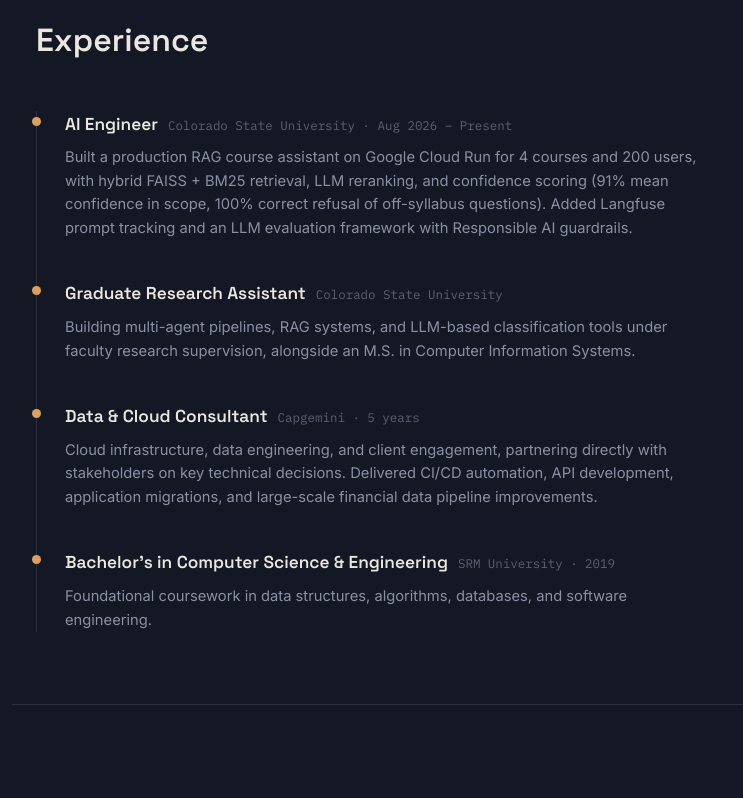
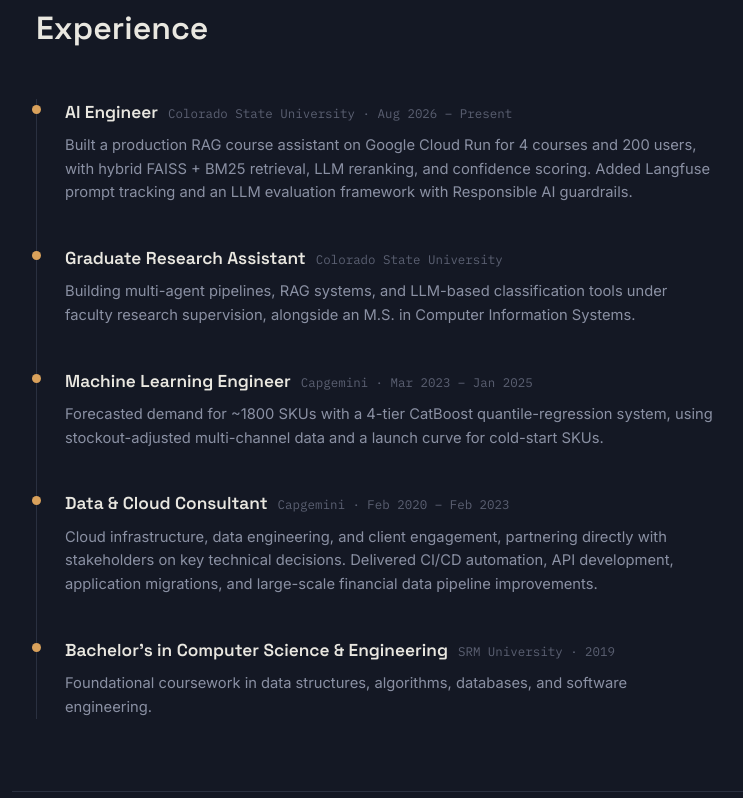
Before and after one commit to bawamehar/bawamehar.github.io, a plain HTML site: page index.html in a window 1280 px wide. Shown: the part 4057-4855 px from the top of the page, without its empty margins (68-811 px from the left). Drawn offline with Linux system fonts and the light colour scheme.

Commit message:
Add ML Engineer role, split Capgemini dates, trim AI Engineer and skills
- Experience: add Machine Learning Engineer (Capgemini, Mar 2023 - Jan 2025), date Data & Cloud Consultant Feb 2020 - Feb 2023
- AI Engineer: remove confidence/refusal metrics
- Skills: remove Hybrid Search / Reranking
- Cache-bust resume links (?v=2) so browsers fetch the new PDF

Co-Authored-By: Claude Sonnet 5.5 <noreply@anthropic.com>

```diff
--- a/index.html
+++ b/index.html
@@ -34,7 +34,7 @@
       <a href="https://www.linkedin.com/in/bawamehar/" target="_blank" rel="noopener noreferrer" aria-label="LinkedIn" data-tooltip="LinkedIn">
         <svg viewBox="0 0 24 24" width="17" height="17" fill="currentColor"><path d="M20.447 20.452h-3.554v-5.569c0-1.328-.027-3.037-1.852-3.037-1.853 0-2.136 1.446-2.136 2.939v5.667H9.351V9h3.414v1.561h.046c.477-.9 1.637-1.85 3.37-1.85 3.601 0 4.267 2.37 4.267 5.455v6.286zM5.337 7.433c-1.144 0-2.063-.926-2.063-2.065 0-1.138.92-2.063 2.063-2.063 1.14 0 2.064.925 2.064 2.063 0 1.139-.925 2.065-2.064 2.065zm1.782 13.019H3.555V9h3.564v11.452zM22.225 0H1.771C.792 0 0 .774 0 1.729v20.542C0 23.227.792 24 1.771 24h20.451C23.2 24 24 23.227 24 22.271V1.729C24 .774 23.2 0 22.222 0h.003z"/></svg>
       </a>
-      <a href="Mehar_Singh_Bawa_AI_Engineer.pdf" target="_blank" rel="noopener noreferrer" aria-label="See Resume" data-tooltip="See Resume">
+      <a href="Mehar_Singh_Bawa_AI_Engineer.pdf?v=2" target="_blank" rel="noopener noreferrer" aria-label="See Resume" data-tooltip="See Resume">
         <svg viewBox="0 0 24 24" width="17" height="17" fill="none" stroke="currentColor" stroke-width="2" stroke-linecap="round" stroke-linejoin="round"><path d="M14 2H6a2 2 0 0 0-2 2v16a2 2 0 0 0 2 2h12a2 2 0 0 0 2-2V8z"></path><polyline points="14 2 14 8 20 8"></polyline><line x1="16" y1="13" x2="8" y2="13"></line><line x1="16" y1="17" x2="8" y2="17"></line></svg>
       </a>
       <button id="theme-toggle" type="button" aria-label="Toggle color theme" data-tooltip="Toggle theme"></button>
@@ -290,7 +290,6 @@
           <li>LangGraph / Multi-Agent Systems</li>
           <li>CrewAI / MCP</li>
           <li>RAG Pipelines</li>
-          <li>Hybrid Search / Reranking</li>
           <li>Prompt Engineering</li>
           <li>OpenAI / Groq APIs</li>
         </ul>
@@ -342,8 +341,7 @@
           <span class="timeline-org">Colorado State University · Aug 2026 – Present</span>
         </div>
         <p>Built a production RAG course assistant on Google Cloud Run for 4 courses and 200
-          users, with hybrid FAISS + BM25 retrieval, LLM reranking, and confidence scoring
-          (91% mean confidence in scope, 100% correct refusal of off-syllabus questions).
+          users, with hybrid FAISS + BM25 retrieval, LLM reranking, and confidence scoring.
           Added Langfuse prompt tracking and an LLM evaluation framework with Responsible AI
           guardrails.</p>
       </div>
@@ -357,8 +355,16 @@
       </div>
       <div class="timeline-item">
         <div class="timeline-meta">
+          <span class="timeline-role">Machine Learning Engineer</span>
+          <span class="timeline-org">Capgemini · Mar 2023 – Jan 2025</span>
+        </div>
+        <p>Forecasted demand for ~1800 SKUs with a 4-tier CatBoost quantile-regression system,
+          using stockout-adjusted multi-channel data and a launch curve for cold-start SKUs.</p>
+      </div>
+      <div class="timeline-item">
+        <div class="timeline-meta">
           <span class="timeline-role">Data &amp; Cloud Consultant</span>
-          <span class="timeline-org">Capgemini · 5 years</span>
+          <span class="timeline-org">Capgemini · Feb 2020 – Feb 2023</span>
         </div>
         <p>Cloud infrastructure, data engineering, and client engagement, partnering directly
           with stakeholders on key technical decisions. Delivered CI/CD automation, API
@@ -387,7 +393,7 @@
         <a href="https://mail.google.com/mail/?view=cm&fs=1&to=bawamehar@gmail.com" target="_blank" rel="noopener noreferrer">Email</a>
         <a href="https://www.linkedin.com/in/bawamehar/" target="_blank" rel="noopener noreferrer">LinkedIn</a>
         <a href="https://github.com/bawamehar" target="_blank" rel="noopener noreferrer">GitHub</a>
-        <a href="Mehar_Singh_Bawa_AI_Engineer.pdf" target="_blank" rel="noopener noreferrer">Resume (PDF)</a>
+        <a href="Mehar_Singh_Bawa_AI_Engineer.pdf?v=2" target="_blank" rel="noopener noreferrer">Resume (PDF)</a>
       </div>
     </div>
   </section>
```
